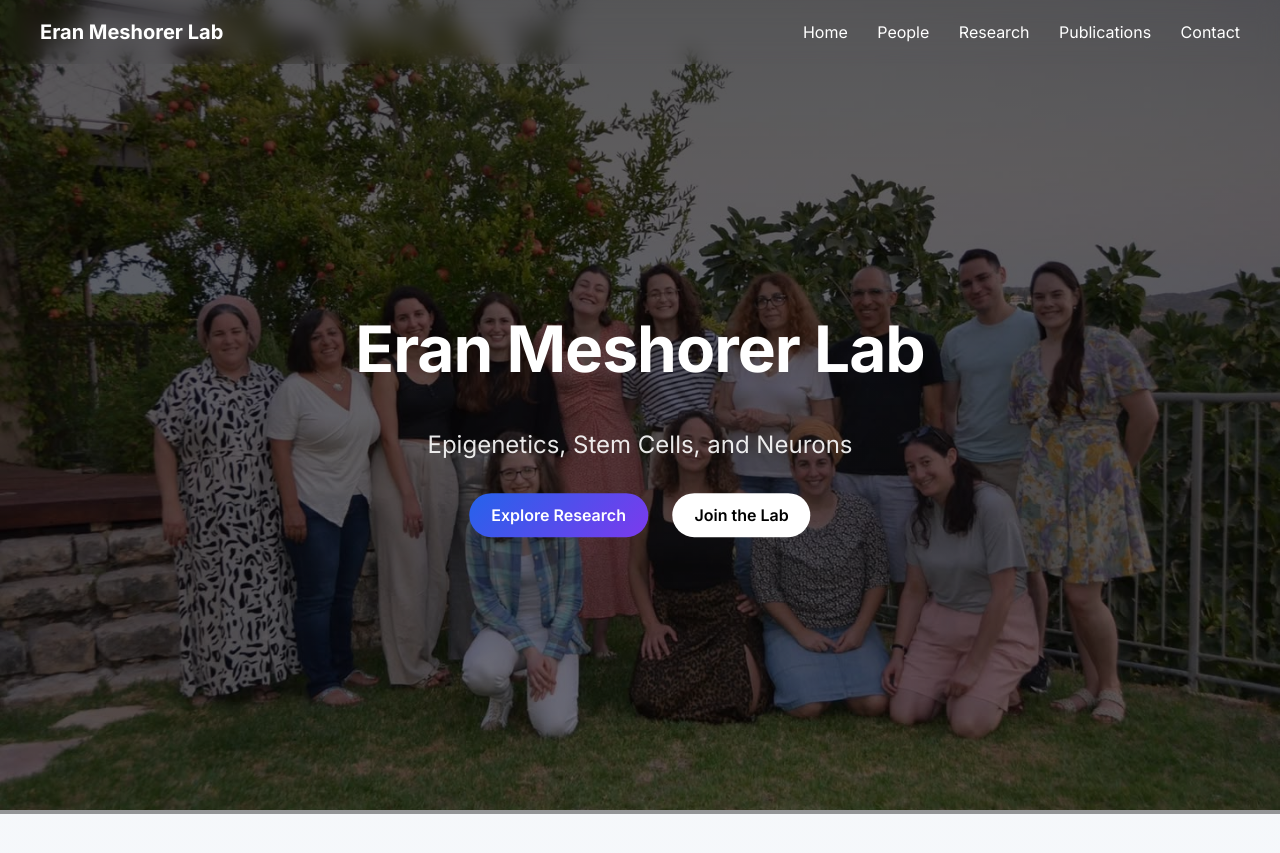
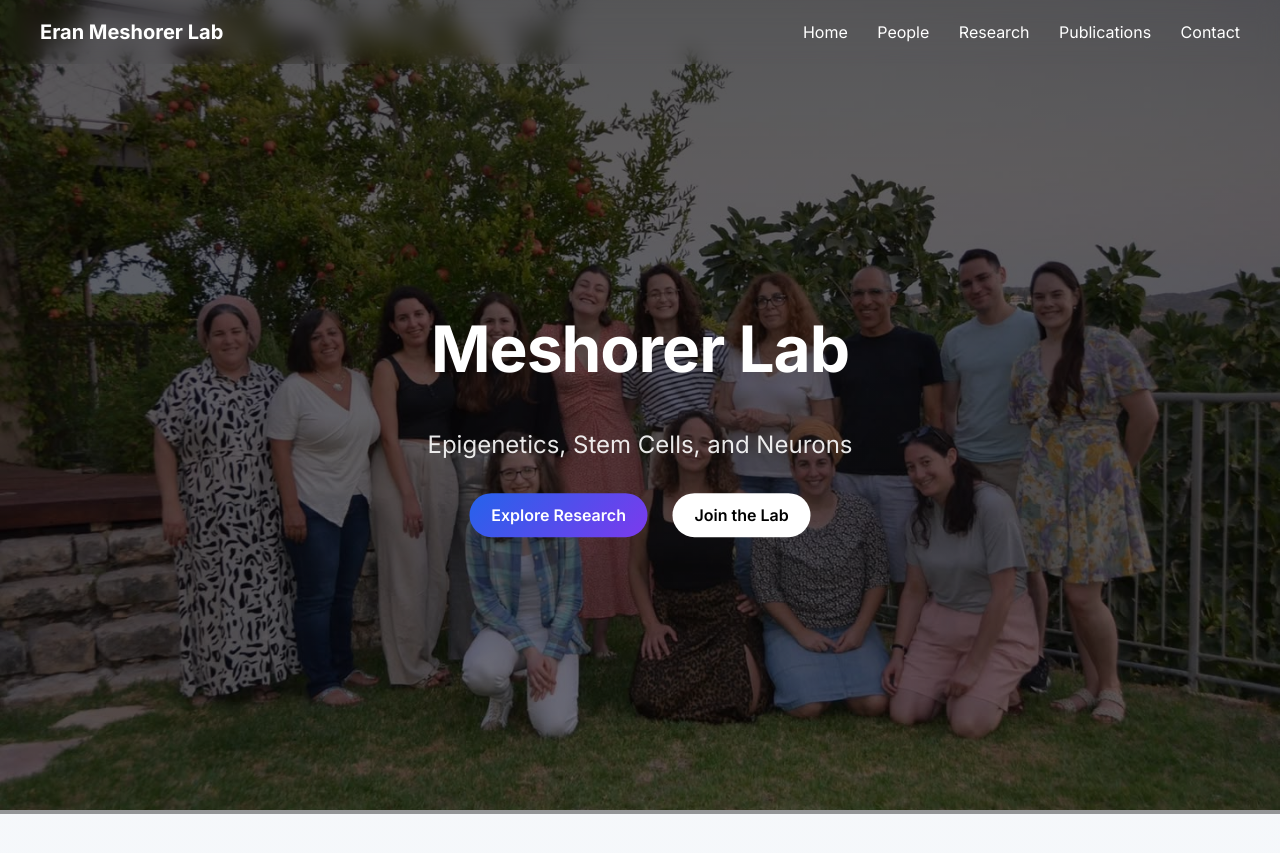
Before and after one commit to Liora347/labwebsite, a Jekyll site: the page built from index.md, in a window 1280 px wide and 900 px high. Shown: the top 853 px of the window. Built offline with Jekyll 4.4.1, drawn with Linux system fonts in a browser that asks for light colours.

Commit message:
Update index.md

```diff
--- a/index.md
+++ b/index.md
@@ -1,6 +1,6 @@
 ---
 layout: home
-title: "Eran Meshorer Lab"
+title: "Meshorer Lab"
 permalink: /
 ---
 
@@ -9,7 +9,7 @@ permalink: /
   <div class="hero-overlay"></div>
 
   <div class="hero-content">
-    <h1>Eran Meshorer Lab</h1>
+    <h1>Meshorer Lab</h1>
     <p>Epigenetics, Stem Cells, and Neurons</p>
 
     <div>
```
